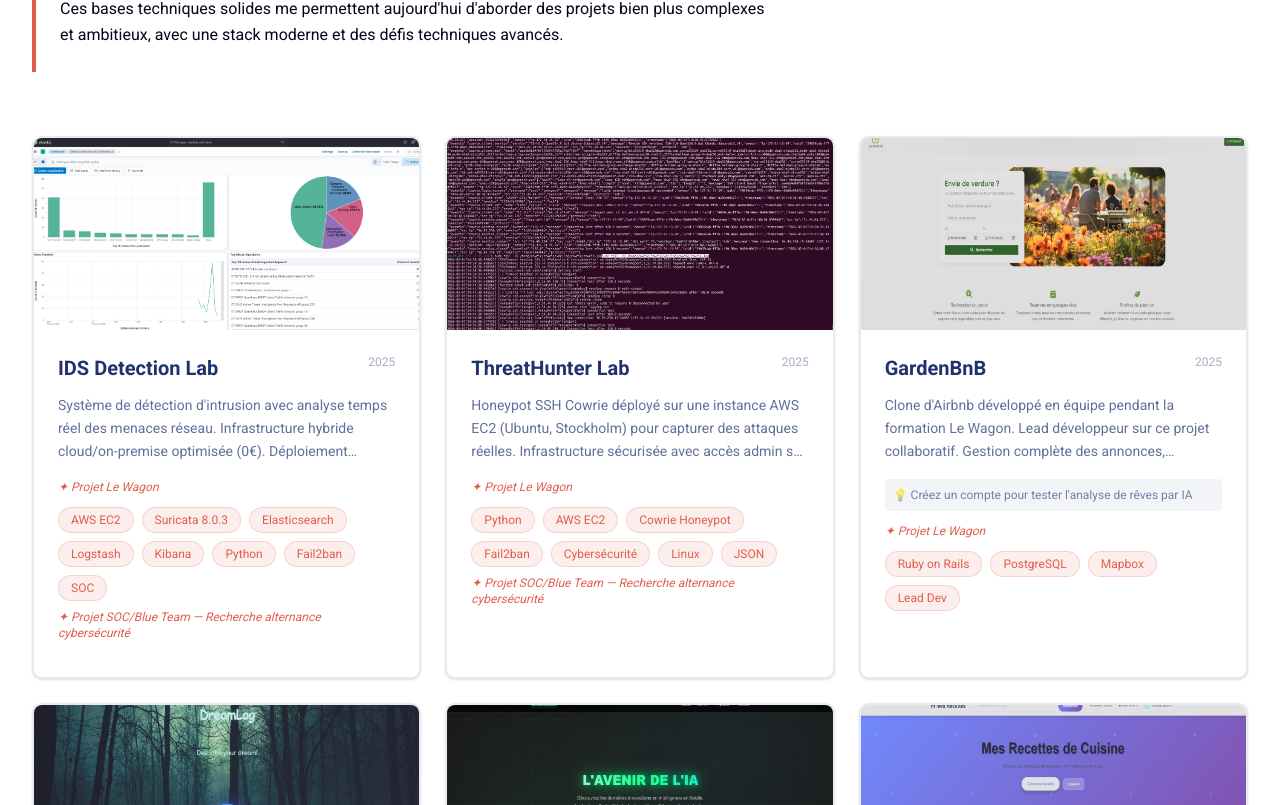
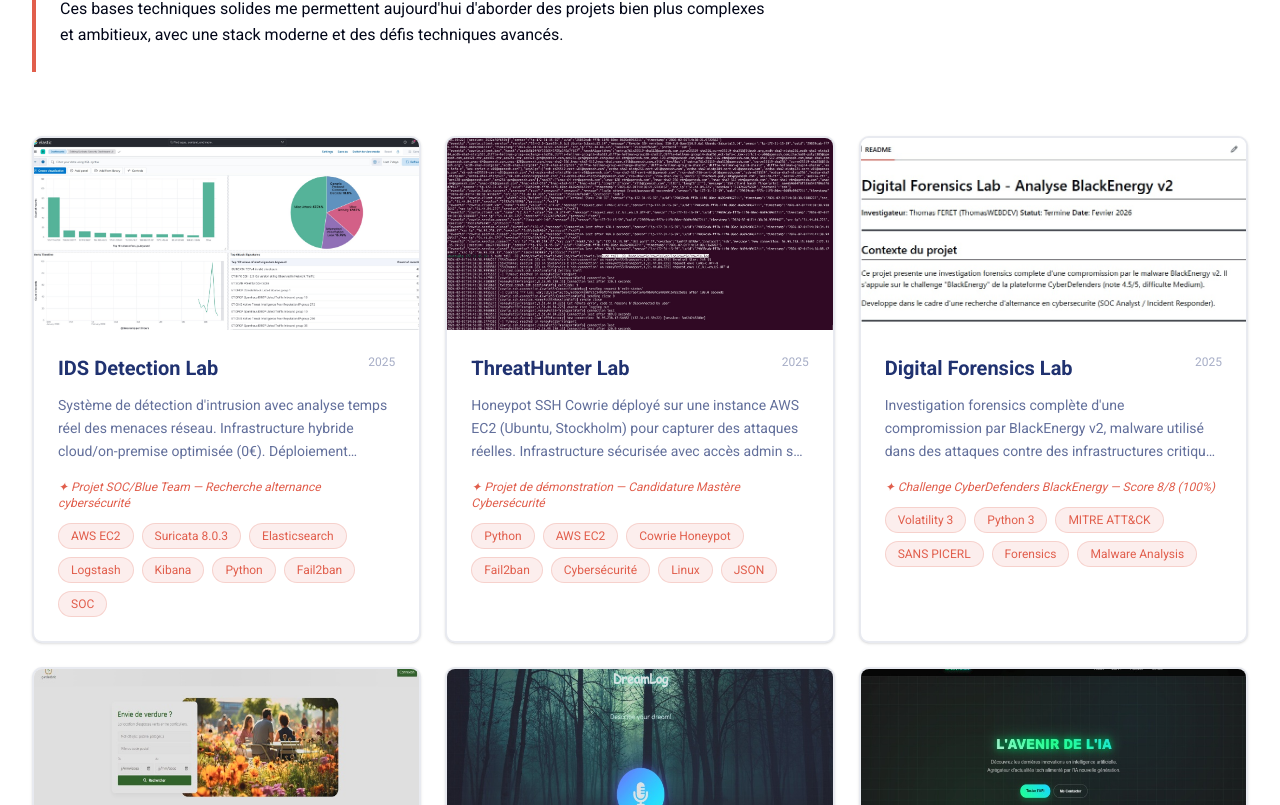
Before and after one commit to ThomasWEBDEV/portfolio-thomas-feret, a Next.js app: page /projets in a window 1280 px wide. Shown: the part 735-1540 px from the top of the page. Built offline with nearby package versions, Linux system fonts and the light colour scheme; a web font is replaced by a local one.

Commit message:
Ajout du projet Digital Forensics Lab dans la liste complète des projets

```diff
--- a/app/projets/page.tsx
+++ b/app/projets/page.tsx
@@ -8,7 +8,7 @@
 
   const projects = [
     {
-      id: 1,
+      id: 0,
       title: "IDS Detection Lab",
       description: "Système de détection d'intrusion avec analyse temps réel des menaces réseau. Infrastructure hybride cloud/on-premise optimisée (0€). Déploiement Suricata 8.0.3 (48,199 règles ET), Stack ELK 8.19 complète. Résultats : 20,343 événements en 22h, 266 alertes, 20+ IPs malveillantes (6 pays), scans SSH, IPs blacklistées.",
       image: "/images/ids-lab.jpg",
@@ -27,6 +27,15 @@
     },
     {
       id: 2,
+      title: "Digital Forensics Lab",
+      description: "Investigation forensics complète d'une compromission par BlackEnergy v2, malware utilisé dans des attaques contre des infrastructures critiques (Ukraine 2015). Analyse d'un dump mémoire Windows XP (2.1 Go) via Volatility 3, méthodologie SANS PICERL. 10 plugins exécutés, 6 IOCs extraits, 6 techniques MITRE ATT&CK mappées, persistence kernel identifiée.",
+      image: "/images/forensics-lab.jpg",
+      link: "https://github.com/ThomasWEBDEV/digital-forensics-lab",
+      tags: ["Volatility 3", "Python 3", "MITRE ATT&CK", "SANS PICERL", "Forensics", "Malware Analysis"],
+      year: "2025"
+    },
+    {
+      id: 3,
       title: "GardenBnB",
       description: "Clone d'Airbnb développé en équipe pendant la formation Le Wagon. Lead développeur sur ce projet collaboratif. Gestion complète des annonces, utilisateurs et réservations avec carte interactive.",
       image: "/images/logo2.jpg",
@@ -35,7 +44,7 @@
       year: "2025"
     },
     {
-      id: 3,
+      id: 4,
       title: "Dream Journal & Analyzer",
       description: "Projet de fin de formation développé en équipe de 3 développeurs. Lead technique du projet. Application d'analyse et de suivi de rêves avec intelligence artificielle pour interpréter et catégoriser les rêves automatiquement.",
       image: "/images/logo3.jpg",
@@ -44,7 +53,7 @@
       year: "2025"
     },
     {
-      id: 4,
+      id: 5,
       title: "Agrégateur d'Actualités IA",
       description: "Agrégateur d'actualités IA avec Next.js 15, TypeScript, Docker et OpenAI. Interface moderne avec résumés automatiques d'articles Reddit/HackerNews.",
       image: "/images/logo4.jpg",
@@ -53,7 +62,7 @@
       year: "2025"
     },
     {
-      id: 5,
+      id: 6,
       title: "Recettes de Cuisine",
       description: "Application de gestion de recettes de cuisine avec création, modification et recherche de recettes. Interface conviviale et intuitive.",
       image: "/images/logo5.jpg",
@@ -62,7 +71,7 @@
       year: "2025"
     },
     {
-      id: 6,
+      id: 7,
       title: "Manga Watchlist",
       description: "Exercice simple réalisé pendant la formation Le Wagon. Application basique de gestion de liste de mangas avec fonctionnalités CRUD. Projet pédagogique pour maîtriser les fondamentaux.",
       image: "/images/logo6.jpg",
@@ -71,7 +80,7 @@
       year: "2025"
     },
     {
-      id: 7,
+      id: 8,
       title: "E-commerce avec Paiement Intégré",
       description: "Site de vente en ligne complet avec système de paiement sécurisé. Gestion du catalogue produits, panier d'achat et processus de commande.",
       image: "/images/logo7.jpg",
@@ -193,24 +202,38 @@
                 {project.description}
               </p>
 
-                {/* AJOUTE CETTE CONDITION ICI - pour Dream Journal uniquement */}
+              {/* CONDITION — IDS Detection Lab */}
+              {project.id === 0 && (
+                <p className="text-xs text-[#e15e4c] mb-3 font-roboto italic">
+                  ✦ Projet SOC/Blue Team — Recherche alternance cybersécurité
+                </p>
+              )}
+
+              {/* CONDITION — ThreatHunter Lab */}
+              {project.id === 1 && (
+                <p className="text-xs text-[#e15e4c] mb-3 font-roboto italic">
+                  ✦ Projet de démonstration — Candidature Mastère Cybersécurité
+                </p>
+              )}
+
+              {/* CONDITION — Digital Forensics Lab */}
               {project.id === 2 && (
+                <p className="text-xs text-[#e15e4c] mb-3 font-roboto italic">
+                  ✦ Challenge CyberDefenders BlackEnergy — Score 8/8 (100%)
+                </p>
+              )}
+
+              {/* CONDITION — Dream Journal */}
+              {project.id === 4 && (
                 <p className="text-xs text-[#203270]/60 mb-3 font-roboto bg-[#203270]/5 p-2 rounded">
                   💡 Créez un compte pour tester l'analyse de rêves par IA
                 </p>
               )}
 
-                {/* CONDITION */}
-                {[1, 2, 5].includes(project.id) && (
+              {/* CONDITION — Projets Le Wagon */}
+              {[3, 4, 6, 7, 8].includes(project.id) && (
                 <p className="text-xs text-[#e15e4c] mb-3 font-roboto italic">
                   ✦ Projet Le Wagon
-                  </p>
-                )}
-
-                {/* CONDITION — ThreatHunter Lab */}
-                {project.id === 0 && (
-                  <p className="text-xs text-[#e15e4c] mb-3 font-roboto italic">
-                    ✦ Projet de démonstration — Candidature Mastère Cybersécurité
                 </p>
               )}
 
@@ -224,13 +247,6 @@
                     {tag}
                   </span>
                 ))}
-
-                  {/* CONDITION — IDS Detection Lab */}
-                {project.id === 1 && (
-                  <p className="text-xs text-[#e15e4c] mb-3 font-roboto italic">
-                    ✦ Projet SOC/Blue Team — Recherche alternance cybersécurité
-                  </p>
-                )}
               </div>
             </div>
             </motion.a>
```
Lines whose indentation alone changed are shown as unchanged.
